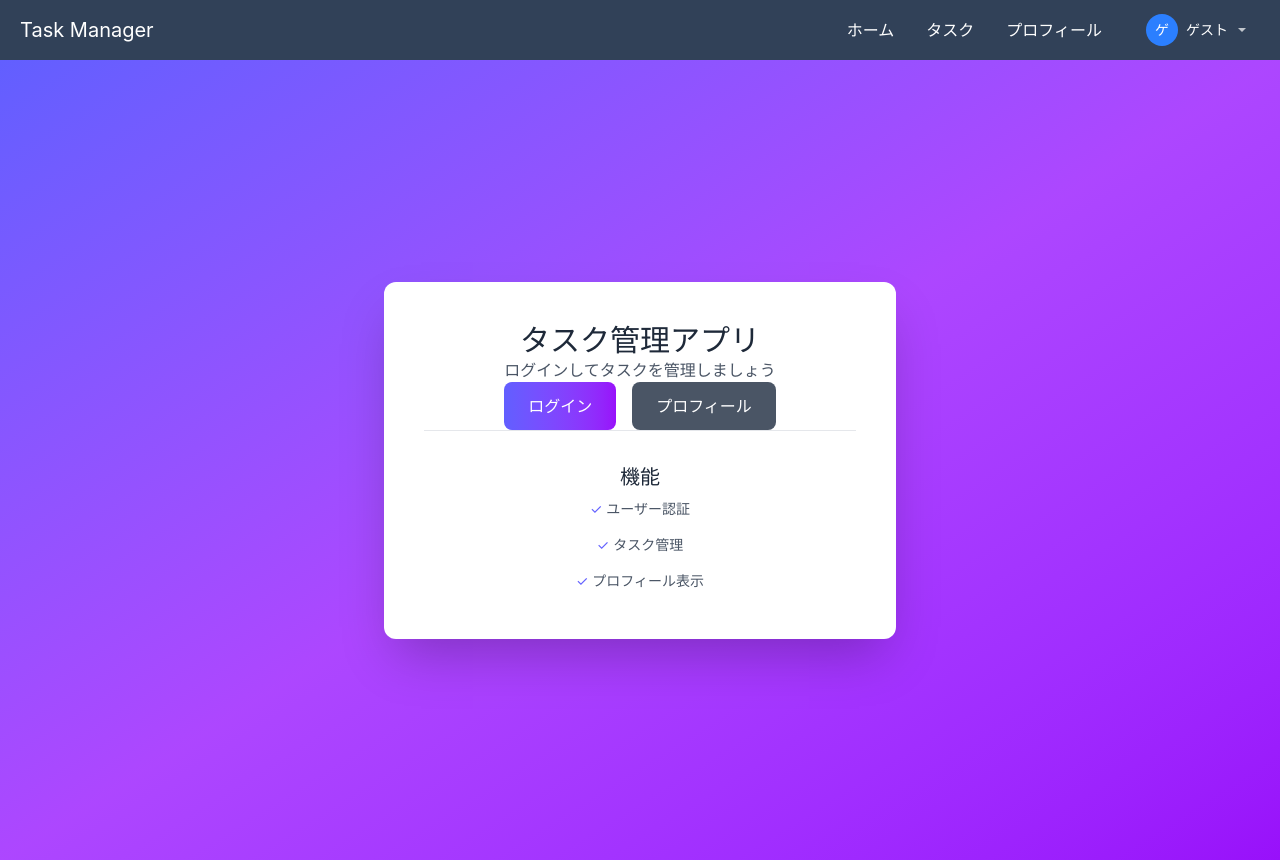
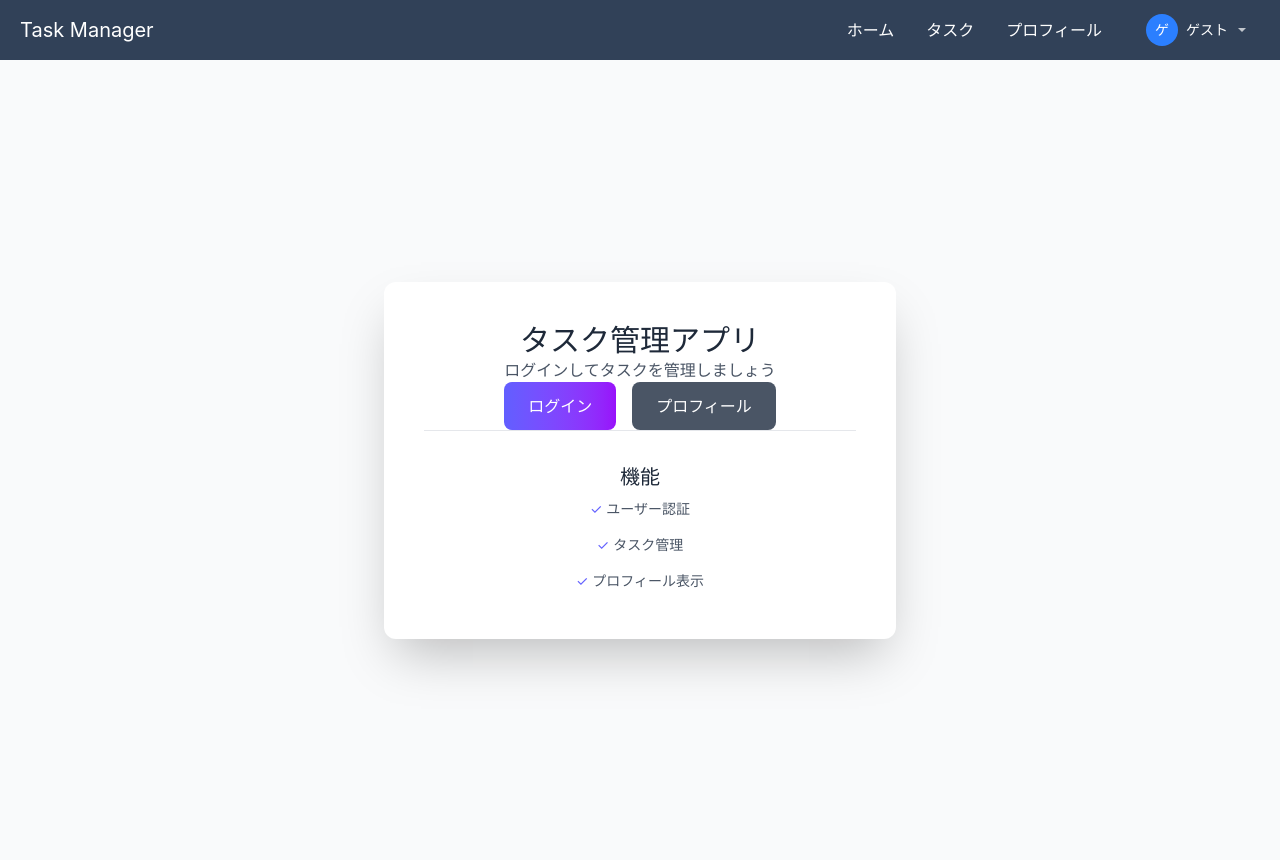
Before and after one commit to KadoProG/vue-practice-todo-app, a Vue app: page / in a window 1280 px wide. Built offline with nearby package versions, Linux system fonts and the light colour scheme; no server answers; what @tanstack/vue-query, openapi-fetch would draw is missing.

Commit message:
chore: design修正

```diff
--- a/src/components/UserProfile.vue
+++ b/src/components/UserProfile.vue
@@ -1,7 +1,5 @@
 <template>
-  <div
-    class="flex justify-center items-center min-h-screen bg-gradient-to-br from-indigo-500 via-purple-500 to-purple-600 p-5"
-  >
+  <div class="flex justify-center items-center min-h-screen bg-gray-50 p-5">
     <div class="bg-white rounded-xl shadow-2xl p-10 w-full max-w-lg">
       <h2 class="text-center text-gray-800 mb-8 text-3xl font-semibold">ユーザー情報</h2>
 
--- a/src/views/HomeView.vue
+++ b/src/views/HomeView.vue
@@ -12,9 +12,7 @@ onMounted(() => {
 </script>
 
 <template>
-  <div
-    class="flex justify-center items-center min-h-screen bg-gradient-to-br from-indigo-500 via-purple-500 to-purple-600 p-5"
-  >
+  <div class="flex justify-center items-center min-h-screen bg-gray-50 p-5">
     <div class="bg-white rounded-xl shadow-2xl p-10 w-full max-w-lg text-center">
       <h1 class="text-gray-800 mb-5 text-3xl font-semibold">タスク管理アプリ</h1>
       <p class="text-gray-600 mb-8 text-base leading-6">ログインしてタスクを管理しましょう</p>
```
